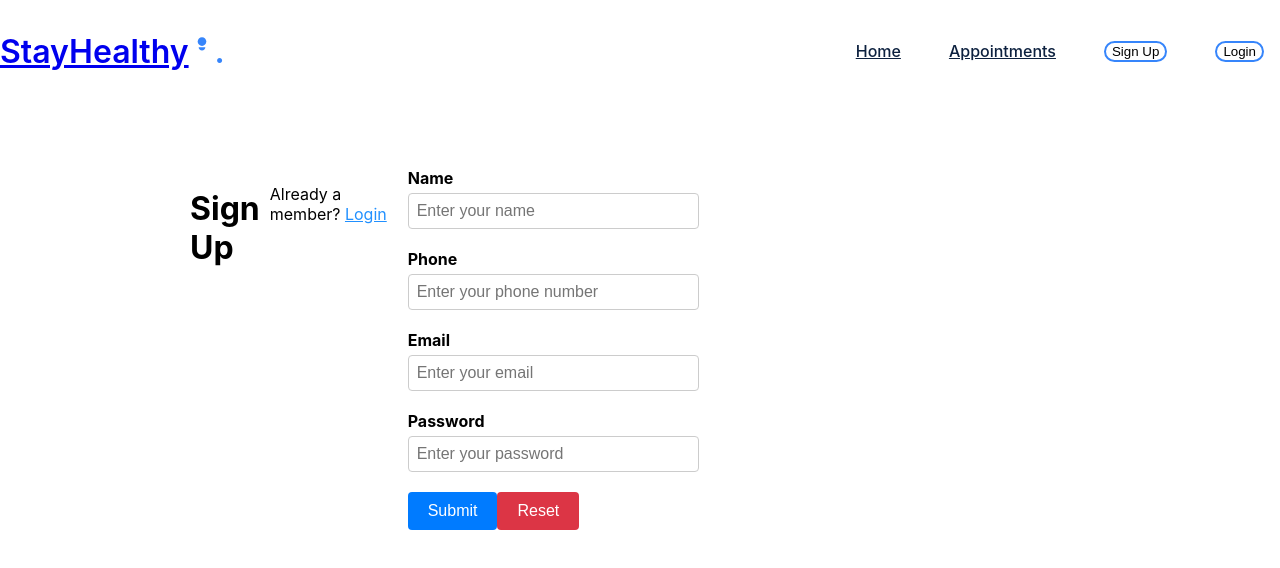
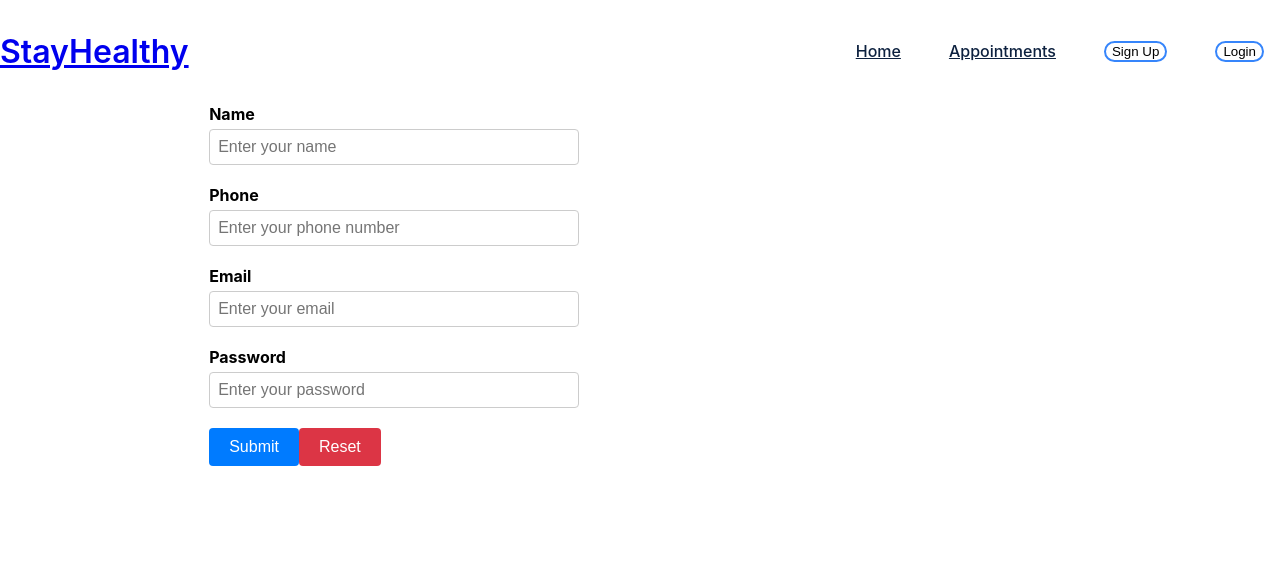
Before and after one commit to Stergianni/test_med_app, a React (Create React App) app: page /signup in a window 1280 px wide. Shown: the top 568 px of the page. Built offline with nearby package versions, Linux system fonts and the light colour scheme.

Commit message:
Exercise 3: Embed code in the Sign Up page to establish backend connectivity

```diff
--- a/src/Components/Navbar/Navbar.js
+++ b/src/Components/Navbar/Navbar.js
@@ -1,47 +1,42 @@
 import React from 'react';
-import { Link } from 'react-router-dom';
+import { Link, useNavigate } from 'react-router-dom';
 import './Navbar.css';
 
 const Navbar = () => {
+    const navigate = useNavigate();
+    const authToken = sessionStorage.getItem("auth-token");
+    const userEmail = sessionStorage.getItem("email");
+    const username = userEmail ? userEmail.split('@')[0] : '';
+
+    const handleLogout = () => {
+        sessionStorage.clear();
+        navigate("/");
+        window.location.reload();
+    };
+
     return (
         <nav>
             <div className="nav__logo">
-        <Link to="/">
-          StayHealthy
-          <svg xmlns="http://www.w3.org/2000/svg" height="26" width="26" viewBox="0 0 1000 1000" style={{ fill: "#3685fb" }}>
-            <title>Doctor With Stethoscope SVG icon</title>
-            <g>
-              <g>
-                <path d="M499.8,10c91.7,0,166,74.3,166,166c0,91.7-74.3,166-166,166c-91.7,0-166-74.3-166-166C333.8,84.3,408.1,10,499.8,10z"></path>
-                <path d="M499.8,522.8c71.2,0,129.1-58.7,129.1-129.1H370.6C370.6,464.1,428.6,522.8,499.8,522.8z"></path>
-              </g>
-            </g>
-          </svg>
-        </Link>
-        <span>.</span>
+                <Link to="/">StayHealthy</Link>
             </div>
 
-      <div className="nav__icon">
-        <i className="fa fa-bars"></i>
-      </div>
+            <ul className="nav__links">
+                <li className="link"><Link to="/">Home</Link></li>
+                <li className="link"><Link to="/appointments">Appointments</Link></li>
 
-      <ul className="nav__links active">
+                {authToken ? (
+                    <>
+                        <li className="link username">Hello, {username}!</li>
                         <li className="link">
-          <Link to="/">Home</Link>
+                            <button className="btn1" onClick={handleLogout}>Logout</button>
                         </li>
-        <li className="link">
-          <Link to="/appointments">Appointments</Link>
-        </li>
-        <li className="link">
-          <Link to="/signup">
-            <button className="btn1">Sign Up</button>
-          </Link>
-        </li>
-        <li className="link">
-          <Link to="/login">
-            <button className="btn1">Login</button>
-          </Link>
-        </li>
+                    </>
+                ) : (
+                    <>
+                        <li className="link"><Link to="/signup"><button className="btn1">Sign Up</button></Link></li>
+                        <li className="link"><Link to="/login"><button className="btn1">Login</button></Link></li>
+                    </>
+                )}
             </ul>
         </nav>
     );
--- a/src/Components/Sign_Up/Sign_Up.js
+++ b/src/Components/Sign_Up/Sign_Up.js
@@ -1,80 +1,87 @@
-import React, { useState } from "react";
-import { Link } from "react-router-dom";
-import "./Sign_Up.css";
+import React, { useState } from 'react';
+import './Sign_Up.css';
+import { Link, useNavigate } from 'react-router-dom';
+import { API_URL } from '../../config';
 
 const Sign_Up = () => {
-  const [formData, setFormData] = useState({
-    name: "",
-    phone: "",
-    email: "",
-    password: "",
+    const [name, setName] = useState('');
+    const [email, setEmail] = useState('');
+    const [phone, setPhone] = useState('');
+    const [password, setPassword] = useState('');
+    const [showerr, setShowerr] = useState('');
+    const navigate = useNavigate();
+
+    const register = async (e) => {
+        e.preventDefault();
+
+        const response = await fetch(`${API_URL}/api/auth/register`, {
+            method: "POST",
+            headers: {
+                "Content-Type": "application/json",
+            },
+            body: JSON.stringify({
+                name: name,
+                email: email,
+                password: password,
+                phone: phone,
+            }),
         });
 
-  const [errors, setErrors] = useState({});
+        const json = await response.json();
+        if (json.authtoken) {
+            sessionStorage.setItem("auth-token", json.authtoken);
+            sessionStorage.setItem("name", name);
+            sessionStorage.setItem("phone", phone);
+            sessionStorage.setItem("email", email);
 
-  const handleChange = (e) => {
-    setFormData({ ...formData, [e.target.name]: e.target.value });
-  };
-
-  const validate = () => {
-    let errors = {};
-    if (!formData.name) errors.name = "Name is required";
-    if (!formData.phone.match(/^\d{10}$/)) errors.phone = "Enter a valid 10-digit phone number";
-    if (!formData.email.match(/^\S+@\S+\.\S+$/)) errors.email = "Enter a valid email";
-    if (formData.password.length < 6) errors.password = "Password must be at least 6 characters";
-    return errors;
-  };
-
-  const handleSubmit = (e) => {
-    e.preventDefault();
-    const validationErrors = validate();
-    if (Object.keys(validationErrors).length === 0) {
-      alert("Sign-up successful!");
+            navigate("/");
+            window.location.reload();
         } else {
-      setErrors(validationErrors);
+            if (json.errors) {
+                for (const error of json.errors) {
+                    setShowerr(error.msg);
+                }
+            } else {
+                setShowerr(json.error);
+            }
         }
     };
 
     return (
-    <div className="container">
+        <div className="container" style={{ marginTop: '5%' }}>
             <div className="signup-grid">
-        <h1>Sign Up</h1>
-        <p>
-          Already a member? <Link to="/login" style={{ color: "#2190FF" }}>Login</Link>
-        </p>
-        <form onSubmit={handleSubmit}>
+                <div className="signup-form">
+                    <form method="POST" onSubmit={register}>
                         <div className="form-group">
-            <label>Name</label>
-            <input type="text" name="name" value={formData.name} onChange={handleChange} className="form-control" placeholder="Enter your name" />
-            {errors.name && <span className="error">{errors.name}</span>}
+                            <label htmlFor="name">Name</label>
+                            <input value={name} type="text" onChange={(e) => setName(e.target.value)} name="name" id="name" className="form-control" placeholder="Enter your name" aria-describedby="helpId" required />
                         </div>
 
                         <div className="form-group">
-            <label>Phone</label>
-            <input type="tel" name="phone" value={formData.phone} onChange={handleChange} className="form-control" placeholder="Enter your phone number" />
-            {errors.phone && <span className="error">{errors.phone}</span>}
+                            <label htmlFor="phone">Phone</label>
+                            <input value={phone} onChange={(e) => setPhone(e.target.value)} type="tel" name="phone" id="phone" className="form-control" placeholder="Enter your phone number" aria-describedby="helpId" required />
                         </div>
 
                         <div className="form-group">
-            <label>Email</label>
-            <input type="email" name="email" value={formData.email} onChange={handleChange} className="form-control" placeholder="Enter your email" />
-            {errors.email && <span className="error">{errors.email}</span>}
+                            <label htmlFor="email">Email</label>
+                            <input value={email} onChange={(e) => setEmail(e.target.value)} type="email" name="email" id="email" className="form-control" placeholder="Enter your email" aria-describedby="helpId" required />
+                            {showerr && <div className="err" style={{ color: 'red' }}>{showerr}</div>}
                         </div>
 
                         <div className="form-group">
-            <label>Password</label>
-            <input type="password" name="password" value={formData.password} onChange={handleChange} className="form-control" placeholder="Enter your password" />
-            {errors.password && <span className="error">{errors.password}</span>}
+                            <label htmlFor="password">Password</label>
+                            <input value={password} onChange={(e) => setPassword(e.target.value)} type="password" name="password" id="password" className="form-control" placeholder="Enter your password" aria-describedby="helpId" required />
                         </div>
 
                         <div className="btn-group">
                             <button type="submit" className="btn btn-primary">Submit</button>
-            <button type="reset" className="btn btn-danger" onClick={() => setFormData({ name: "", phone: "", email: "", password: "" })}>Reset</button>
+                            <button type="reset" className="btn btn-danger">Reset</button>
                         </div>
                     </form>
                 </div>
             </div>
+        </div>
     );
-};
+}
 
 export default Sign_Up;
```
Lines whose indentation alone changed are shown as unchanged.
